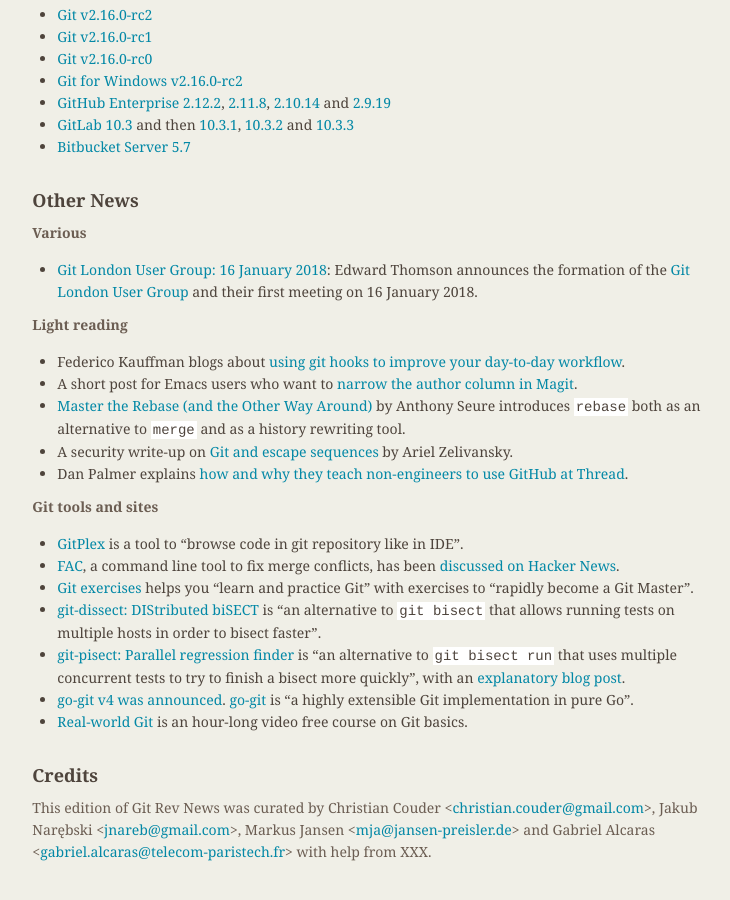
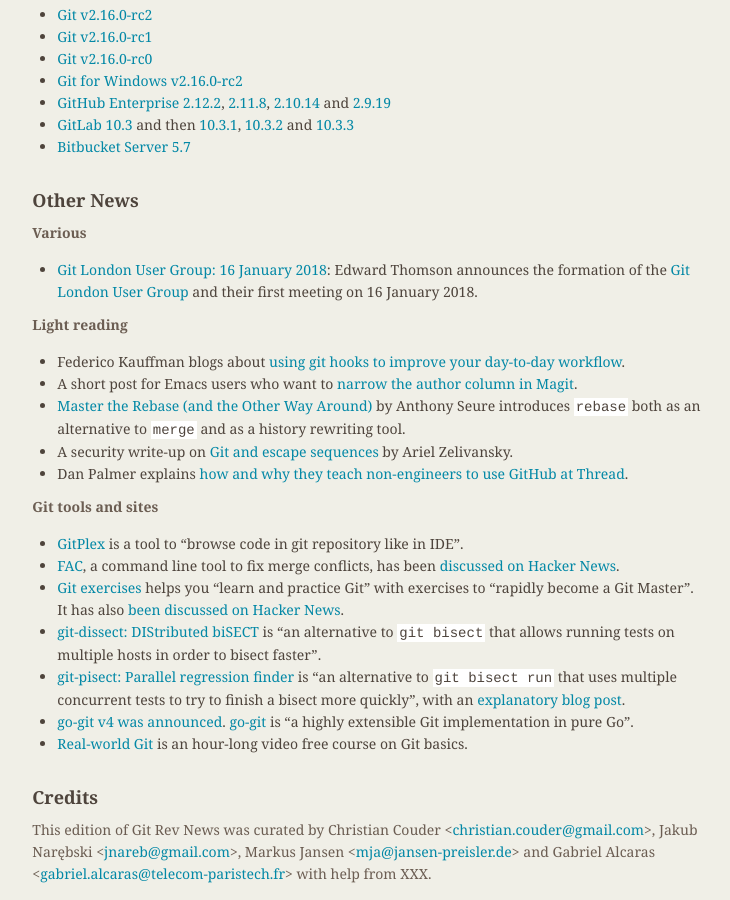
Before and after one commit to git/git.github.io, a Jekyll site: the page built from rev_news/drafts/edition-35.md, in a window 1280 px wide and 900 px high, scrolled down 1557 px. Shown: the whole window, without its empty margins (376-1106 px from the left). Built offline with Jekyll 4.4.1, drawn with Linux system fonts in a browser that asks for light colours; before the commit the page ends 2435 px from its top, so only the background shows below that.

Commit message:
rn-35: update news about Git exercises

```diff
--- a/rev_news/drafts/edition-35.md
+++ b/rev_news/drafts/edition-35.md
@@ -136,7 +136,7 @@
 
 * [GitPlex](https://www.gitplex.com/) is a tool to "browse code in git repository like in IDE".
 * [FAC](https://github.com/mkchoi212/fac), a command line tool to fix merge conflicts, has been [discussed on Hacker News](https://news.ycombinator.com/item?id=16056271).
-* [Git exercises](https://gitexercises.fracz.com/) helps you "learn and practice Git" with exercises to "rapidly become a Git Master".
+* [Git exercises](https://gitexercises.fracz.com/) helps you "learn and practice Git" with exercises to "rapidly become a Git Master". It has also [been discussed on Hacker News](https://news.ycombinator.com/item?id=16107981).
 * [git-dissect: DIStributed biSECT](https://github.com/talshorer/git-dissect) is "an alternative to `git bisect` that allows running tests on multiple hosts in order to bisect faster".
 * [git-pisect: Parallel regression finder](https://github.com/hoelzro/git-pisect) is "an alternative to `git bisect run` that uses multiple concurrent tests to try to finish a bisect more quickly", with an [explanatory blog post](https://hoelz.ro/blog/git-pisect).
 * [go-git v4 was announced](https://blog.sourced.tech/post/go-git-v4/). [go-git](https://github.com/src-d/go-git) is "a highly extensible Git implementation in pure Go".
```
